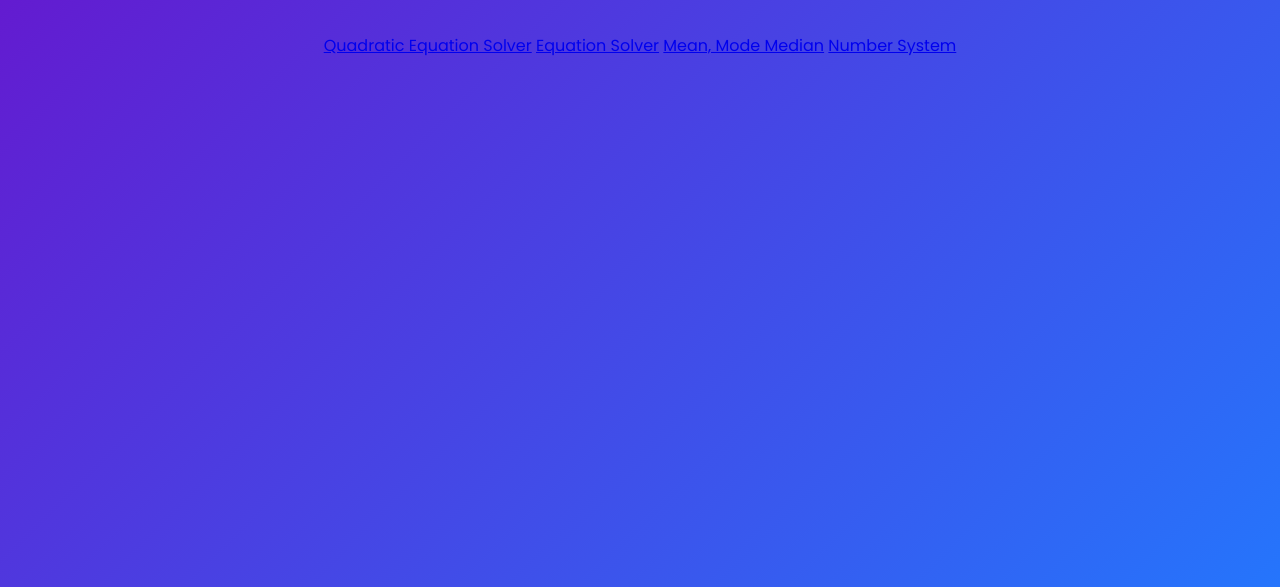
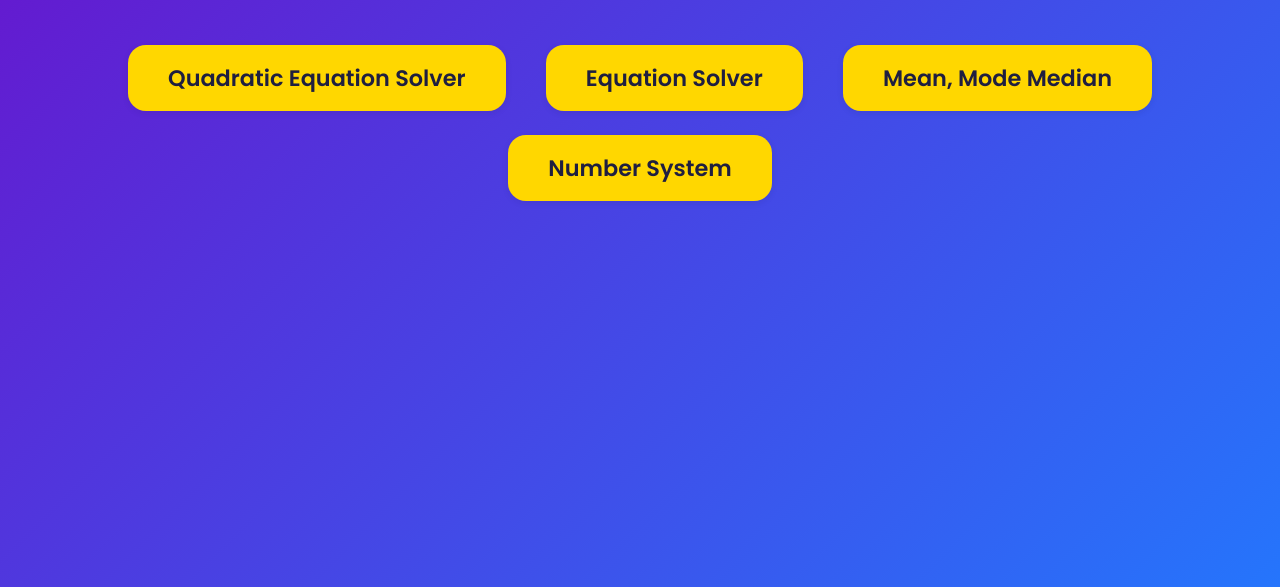
Before and after one commit to iharish17/Calculators, a plain HTML site: page index.html in a window 1280 px wide. Shown: the part 213-800 px from the top of the page. Drawn offline with Linux system fonts and the light colour scheme.

Commit message:
Update style.css

```diff
--- a/style.css
+++ b/style.css
@@ -105,3 +105,26 @@
     font-size: 1.07em;
     word-break: break-word;
   }
+.link-button {
+  display: inline-block;
+  background: #ffd700;
+  color: #1f1f40;
+  font-family: 'Poppins', sans-serif;
+  font-weight: 600;
+  font-size: 1.4em;            /* Slightly larger font */
+  border: none;
+  padding: 16px 40px;
+  border-radius: 18px;
+  text-align: center;
+  text-decoration: none;
+  margin: 12px 18px;
+  box-shadow: 0 2px 6px rgba(31,31,64,0.10);
+  transition: background 0.3s, color 0.3s;
+  cursor: pointer;
+}
+.link-button:hover,
+.link-button:focus {
+  background: #1f1f40;
+  color: #ffd700;
+  outline: 2px solid #ffd700;
+}
```
